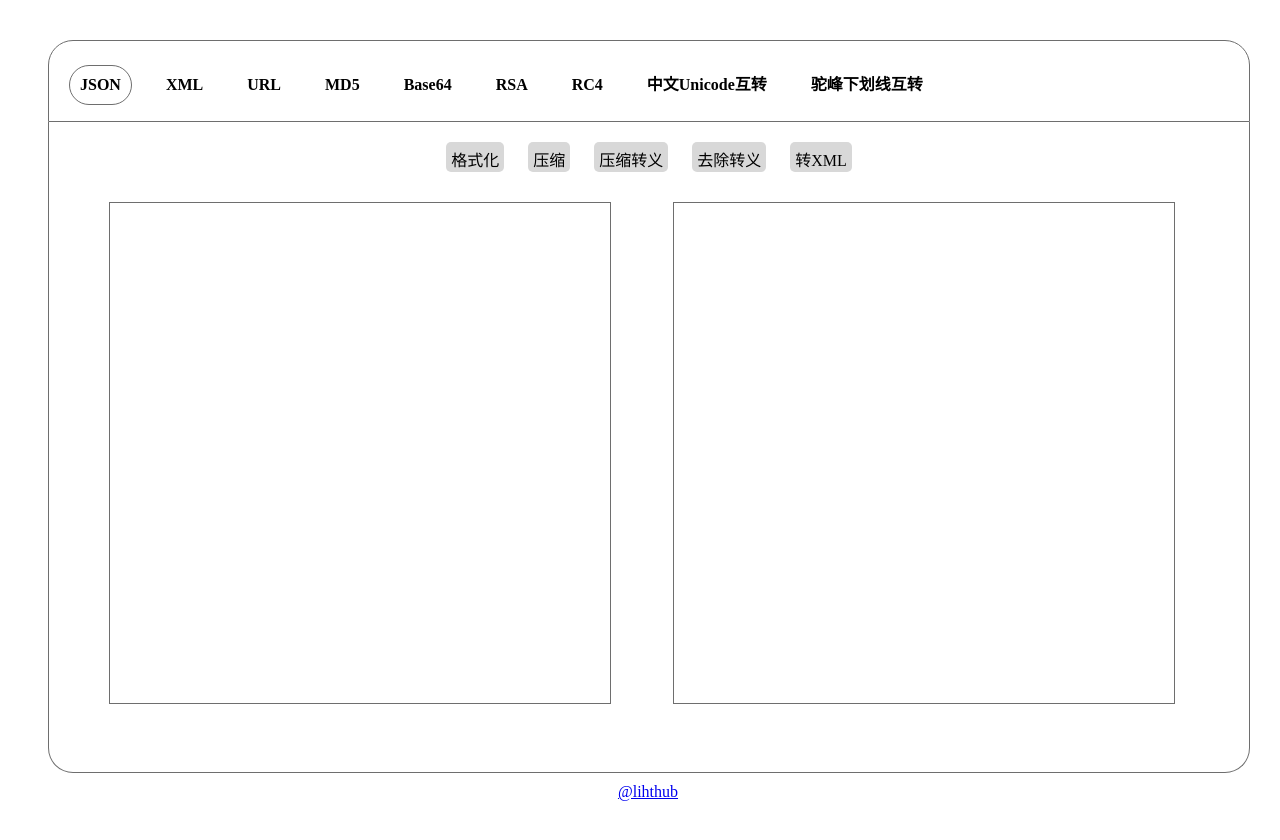
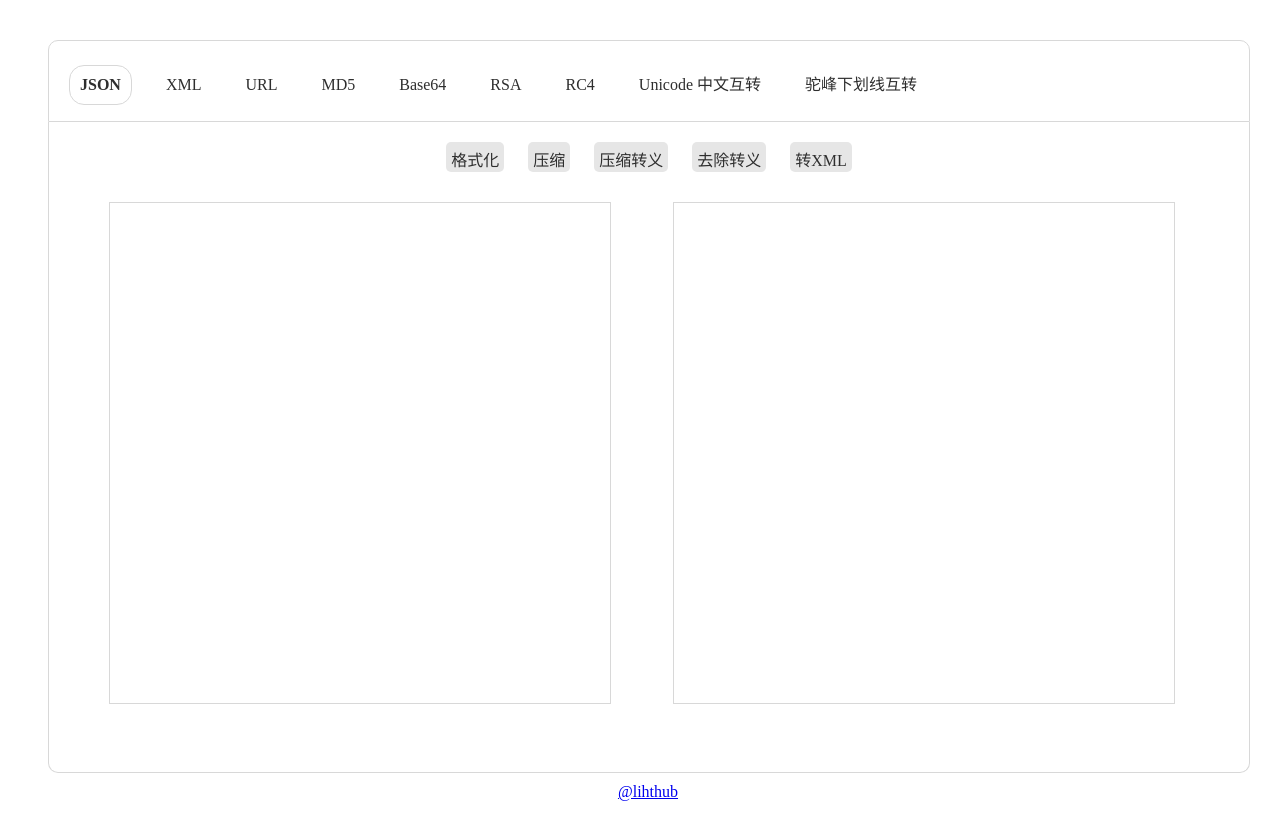
Before and after one commit to lihtdev/text-formatter, a plain HTML site: page index.html in a window 1280 px wide. Drawn offline with Linux system fonts and the light colour scheme.

Commit message:
修改CSS

```diff
--- a/css/text-formatter.css
+++ b/css/text-formatter.css
@@ -2,14 +2,15 @@
 	margin: 20px;
 	padding: 20px;
 	font-size: 16px;
+	color: #2E2E2E;
 }
 
 .header {
 	width: 1200px;
 	height: 80px;
 	margin: 0 auto;
-	border: 1px solid #6E6E6E;
-	border-radius: 25px 25px 0 0;
+	border: 1px solid #D8D8D8;
+	border-radius: 10px 10px 0 0;
 }
 
 .header .tab {
@@ -17,12 +18,12 @@
 	padding: 10px;
 	display: inline-block;
 	cursor: pointer;
-	font-weight: bold;
 }
 
 .header .tab.active {
-	border: 1px solid #6E6E6E;
-	border-radius: 20px;
+	border: 1px solid #D8D8D8;
+	border-radius: 15px;
+	font-weight: bold;
 }
 
 .content {
@@ -30,10 +31,10 @@
 	height: 650px;
 	margin: 0 auto;
 	border-top: 0;
-	border-bottom: 1px solid #6E6E6E;
-	border-left: 1px solid #6E6E6E;
-	border-right: 1px solid #6E6E6E;
-	border-radius: 0 0 25px 25px;
+	border-bottom: 1px solid #D8D8D8;
+	border-left: 1px solid #D8D8D8;
+	border-right: 1px solid #D8D8D8;
+	border-radius: 0 0 10px 10px;
 }
 
 .content .top {
@@ -63,12 +64,13 @@
 	width: 96%;
 	height: 96%;
 	padding: 10px;
-	border: 1px solid #6E6E6E;
+	border: 1px solid #D8D8D8;
 	resize: none;
 	overflow: auto;
 	white-space: nowrap;
 	font-size: 14px;
 	font-family: Console;
+	outline: none;
 }
 
 .content .right textarea {
@@ -80,7 +82,7 @@
 	padding: 5px;
 	height: 20px;
 	border-radius: 5px;
-	background-color: #D8D8D8;
+	background-color: #E6E6E6;
 	display: inline-block;
 	cursor: pointer;
 }
--- a/index.html
+++ b/index.html
@@ -3,7 +3,7 @@
 <head>
 	<meta charset="utf-8">
 	<meta name="viewport" content="width=device-width, initial-scale=1">
-	<title>文本格式化工具</title>
+	<title>Text Formatter</title>
 	<link rel="stylesheet" type="text/css" href="css/text-formatter.css">
 	<script type="text/javascript" src="js/jquery.min.js"></script>
 	<script type="text/javascript" src="js/text-formatter.js"></script>
@@ -18,7 +18,7 @@
 			<div class="tab" id="base64-tab">Base64</div>
 			<div class="tab">RSA</div>
 			<div class="tab">RC4</div>
-			<div class="tab">中文Unicode互转</div>
+			<div class="tab">Unicode 中文互转</div>
 			<div class="tab">驼峰下划线互转</div>
 		</div>
 		<div class="content">
```
Also changed, not shown: README.md.
